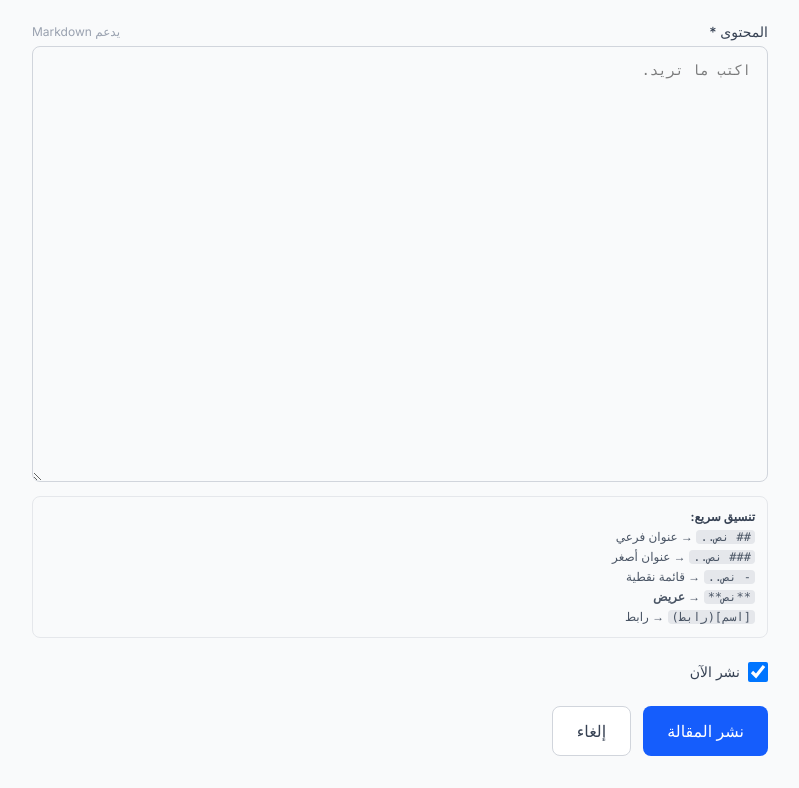
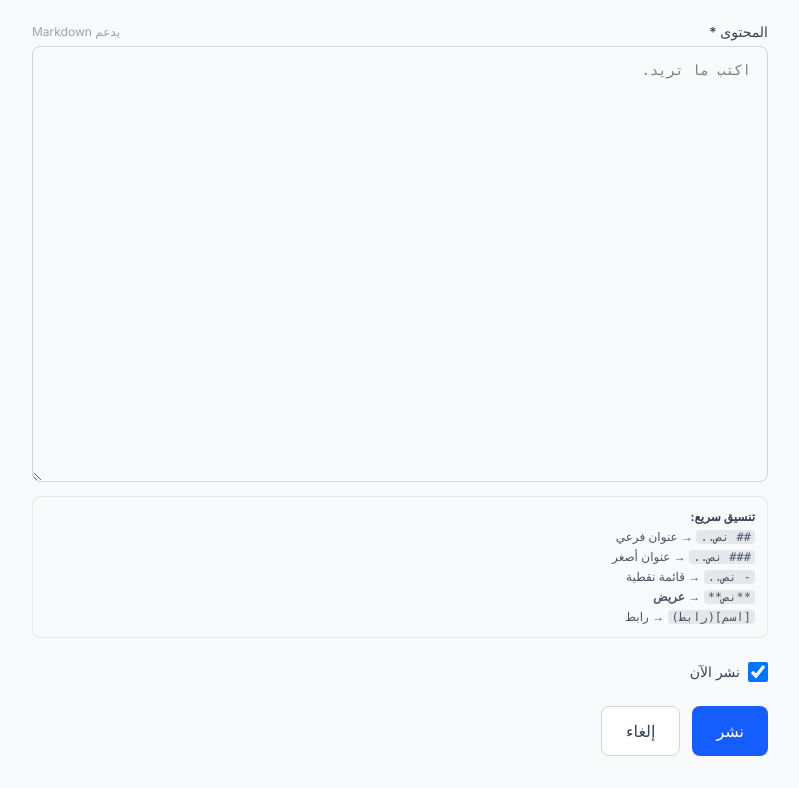
Before and after one commit to Abdomghrbi/Beyond3000, a Next.js app: page /dashboard/new in a window 1280 px wide. Shown: the part 315-1103 px from the top of the page, without its empty margins (240-1039 px from the left). Built offline with nearby package versions, Linux system fonts and the light colour scheme.

Commit message:
Shorten button text from 'نشر المقالة' to 'نشر'

```diff
--- a/app/dashboard/new/page.tsx
+++ b/app/dashboard/new/page.tsx
@@ -110,7 +110,7 @@ export default function NewArticlePage() {
               disabled={loading}
               className="px-6 py-3 bg-blue-600 hover:bg-blue-700 text-white font-medium rounded-lg transition disabled:opacity-50"
             >
-              {loading ? "جاري الحفظ..." : "نشر المقالة"}
+              {loading ? "جاري الحفظ..." : "نشر"}
             </button>
             <Link
               href="/dashboard"
```
